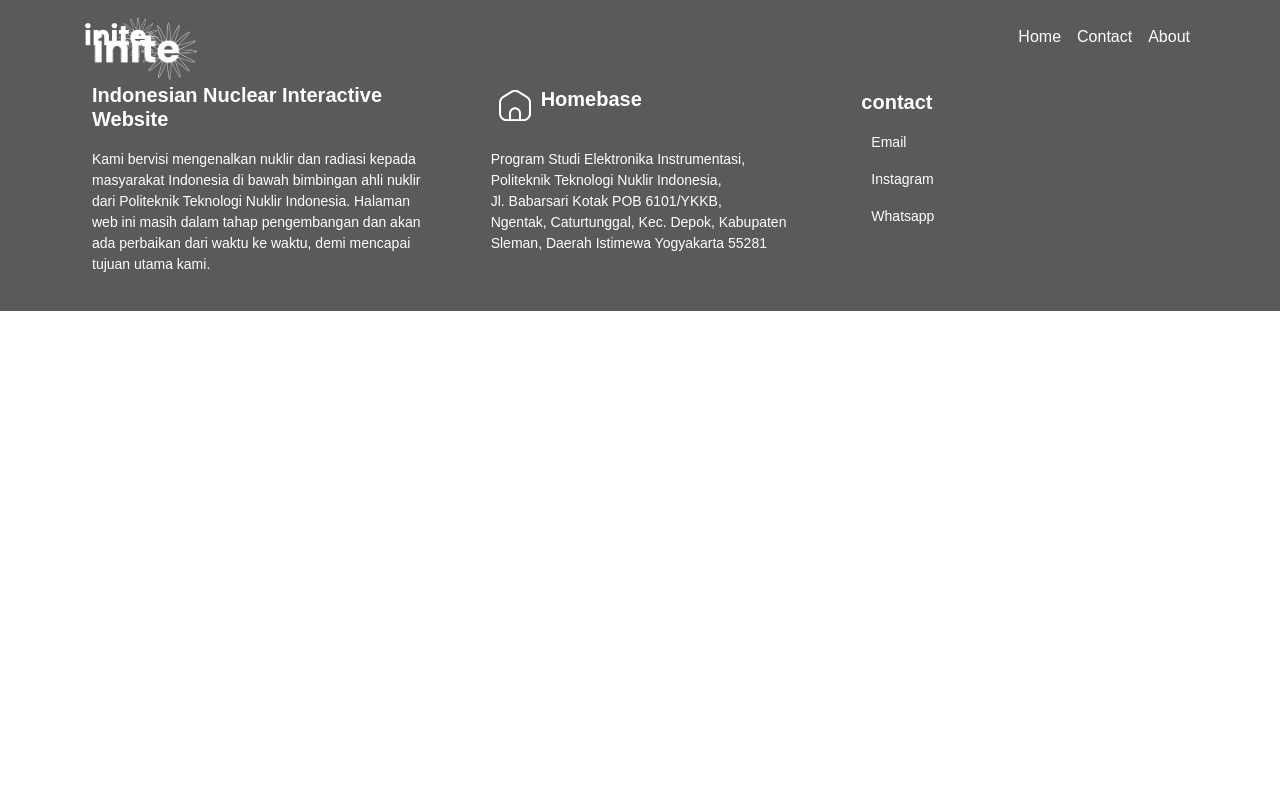
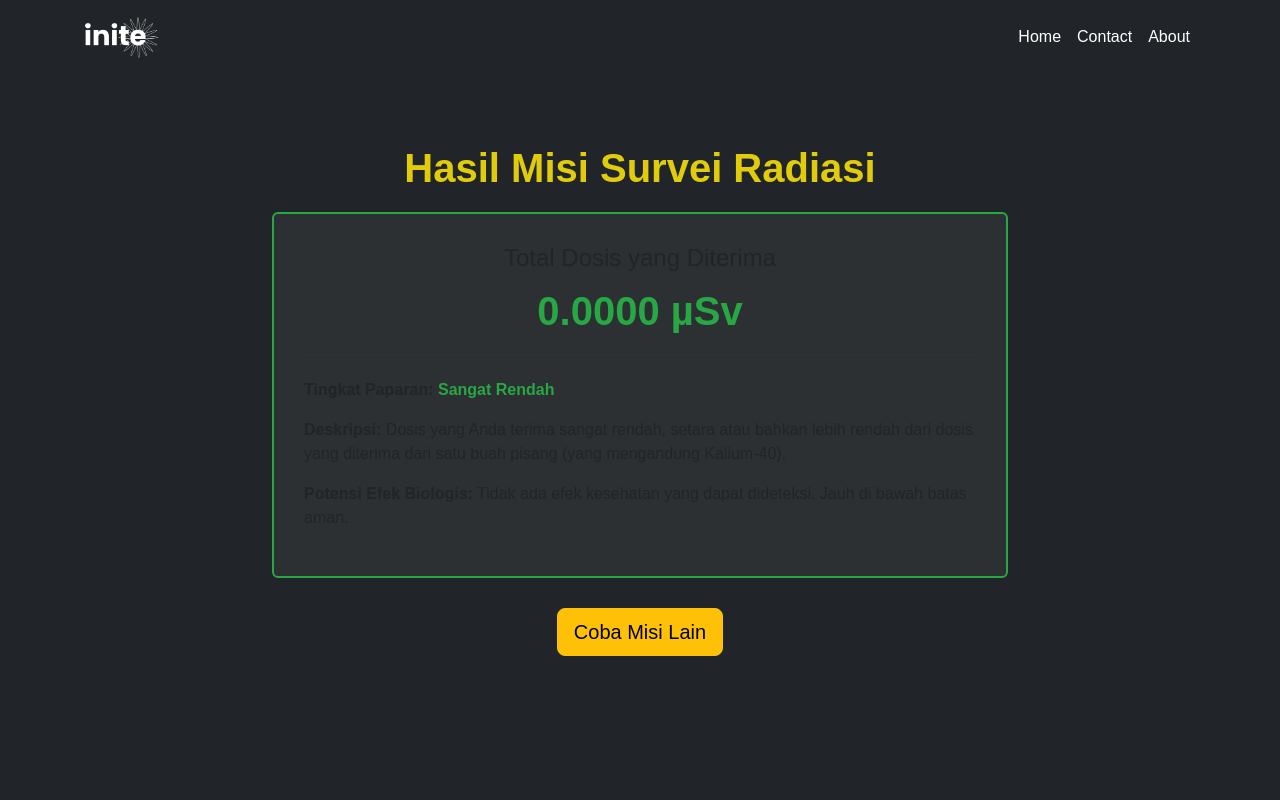
Before and after one commit to Sanssin/Inite, a React (Create React App) app: page /hasil-simulasi in a window 1280 px wide. Shown: the top 800 px of the page. Built offline with nearby package versions, Linux system fonts and the light colour scheme.

Commit message:
add mission

```diff
--- a/src/App.js
+++ b/src/App.js
@@ -20,6 +20,7 @@ import Nuclearpedia5 from "./body/Nuclearpedia5";
 import Nuclearpedia6 from "./body/Nuclearpedia6";
 import About from "./body/Aboutcont";
 import Kontak from "./body/Kontak";
+import HasilSimulasi from "./body/HasilSimulasi"; // Impor HasilSimulasi
 
 function App() {
   return (
@@ -37,9 +38,10 @@ function App() {
         <Route path="/event2" element={<Event2 />} />
         <Route path="/event3" element={<Event3 />} />
         <Route path="/startsim" element={<WelcomeSim />} />
-        <Route path="/introsim" element={<Introsim />} /> {/* Rute baru */}
+        <Route path="/introsim" element={<Introsim />} />
         <Route path="/setup" element={<SetupSim />} />
-        <Route path="/game" element={<Simulasi />} /> {/* Rute diubah */}
+        <Route path="/game" element={<Simulasi />} />
+        <Route path="/hasil-simulasi" element={<HasilSimulasi />} />
         <Route path="/about" element={<About />} />
         <Route path="/contact" element={<Kontak />} />
       </Routes>
--- /dev/null
+++ b/src/body/HasilSimulasi.jsx
@@ -0,0 +1,85 @@
+import React from 'react';
+import { useLocation, useNavigate } from 'react-router-dom';
+import { Container, Row, Col, Card, Button } from 'react-bootstrap';
+
+const getDoseEffect = (dose) => {
+  if (dose <= 0.1) {
+    return {
+      level: 'Sangat Rendah',
+      description: 'Dosis yang Anda terima sangat rendah, setara atau bahkan lebih rendah dari dosis yang diterima dari satu buah pisang (yang mengandung Kalium-40).',
+      effects: 'Tidak ada efek kesehatan yang dapat dideteksi. Jauh di bawah batas aman.',
+      color: '#28a745' // Green
+    };
+  } else if (dose <= 10) {
+    return {
+      level: 'Rendah',
+      description: 'Setara dengan dosis dari beberapa kali perjalanan pesawat antar benua atau beberapa kali rontgen gigi.',
+      effects: 'Risiko kesehatan pada tingkat ini dianggap dapat diabaikan dan tidak terdeteksi secara statistik.',
+      color: '#28a745' // Green
+    };
+  } else if (dose <= 100) {
+    return {
+      level: 'Moderat',
+      description: 'Anda telah menerima dosis yang setara dengan beberapa prosedur CT scan. Ini masih dalam rentang variasi radiasi latar tahunan di berbagai belahan dunia.',
+      effects: 'Risiko stokastik (misalnya kanker) sedikit meningkat, namun sangat sulit untuk dibedakan dari risiko populasi umum. Batas dosis tahunan untuk masyarakat umum adalah 1000 µSv (1 mSv).',
+      color: '#ffc107' // Yellow
+    };
+  } else if (dose <= 500) {
+    return {
+      level: 'Tinggi',
+      description: 'Dosis ini berada di atas batas tahunan untuk masyarakat umum. Pekerja radiasi memiliki batas yang lebih tinggi (rata-rata 20.000 µSv per tahun).',
+      effects: 'Peningkatan risiko kanker yang dapat diukur secara statistik jika paparan seperti ini terjadi berulang kali. Tidak ada efek deterministik (mual, kemerahan kulit) yang akan muncul.',
+      color: '#fd7e14' // Orange
+    };
+  } else {
+    return {
+      level: 'Sangat Tinggi',
+      description: 'Anda telah menerima dosis yang signifikan. Tingkat ini memerlukan pemantauan dan evaluasi lebih lanjut dalam skenario nyata.',
+      effects: 'Risiko jangka panjang (stokastik) meningkat secara signifikan. Semakin tinggi dosis, semakin besar risikonya. Mendekati tingkat di mana efek deterministik awal (seperti perubahan pada darah) dapat mulai terdeteksi pada individu yang sensitif.',
+      color: '#dc3545' // Red
+    };
+  }
+};
+
+const HasilSimulasi = () => {
+  const location = useLocation();
+  const navigate = useNavigate();
+  const { totalDose } = location.state || { totalDose: 0 };
+
+  const result = getDoseEffect(totalDose);
+
+  const handleRestart = () => {
+    navigate('/setup');
+  };
+
+  return (
+    <div style={{ fontFamily: "'Poppins', sans-serif", minHeight: '100vh', background: '#212529', color: 'white', display: 'flex', alignItems: 'center' }}>
+      <Container>
+        <Row className="justify-content-center text-center">
+          <Col md={8}>
+            <h1 style={{ color: '#E0CC0B', fontWeight: 'bold', marginBottom: '20px' }}>Hasil Misi Survei Radiasi</h1>
+            <Card style={{ background: 'rgba(255,255,255,0.05)', border: `2px solid ${result.color}` }}>
+              <Card.Body style={{ padding: '30px' }}>
+                <Card.Title as="h4">Total Dosis yang Diterima</Card.Title>
+                <p style={{ fontSize: '2.5rem', fontWeight: 'bold', color: result.color }}>
+                  {totalDose.toFixed(4)} µSv
+                </p>
+                <hr style={{ backgroundColor: 'white' }} />
+                <div style={{ textAlign: 'left', marginTop: '20px' }}>
+                  <p><strong>Tingkat Paparan:</strong> <span style={{ color: result.color, fontWeight: 'bold' }}>{result.level}</span></p>
+                  <p><strong>Deskripsi:</strong> {result.description}</p>
+                  <p><strong>Potensi Efek Biologis:</strong> {result.effects}</p>
+                </div>
+              </Card.Body>
+            </Card>
+            <Button variant="warning" size="lg" onClick={handleRestart} style={{ marginTop: '30px' }}>
+              Coba Misi Lain
+            </Button>
+          </Col>
+        </Row>
+      </Container>
+    </div>
+  );
+};
+
+export default HasilSimulasi;
--- a/src/body/SetupSim.jsx
+++ b/src/body/SetupSim.jsx
@@ -65,8 +65,8 @@ const SetupSim = () => {
                 <Form.Group as={Row} className="mb-3">
                   <Form.Label column sm={4} style={{fontWeight: 'bold'}}>Tebal Perisai (cm):</Form.Label>
                   <Col sm={8}>
-                    <Form.Control type="number" value={shieldingThickness} onChange={(e) => setShieldingThickness(parseFloat(e.target.value))} min="1" max="50" />
-                     <Form.Text muted>Masukkan nilai antara 1 - 50 cm.</Form.Text>
+                    <Form.Control type="number" value={shieldingThickness} onChange={(e) => setShieldingThickness(parseFloat(e.target.value))} min="0.1" max="50" />
+                     <Form.Text muted>Masukkan nilai antara 0,1 - 50 cm.</Form.Text>
                   </Col>
                 </Form.Group>
 
--- a/src/body/Simulasi.jsx
+++ b/src/body/Simulasi.jsx
@@ -1,6 +1,6 @@
 import React, { useState, useEffect } from "react";
-import { useLocation } from "react-router-dom";
-import { Container, Col } from "react-bootstrap";
+import { useLocation, useNavigate } from "react-router-dom";
+import { Container, Col, Button } from "react-bootstrap";
 import GameArea from "./game/GameArea";
 
 const shieldedIds = new Set([24, 25, 26, 32, 33, 34, 41, 42, 43, 44, 50, 51, 52, 53, 59, 60, 61, 62, 68, 70, 71]);
@@ -38,6 +38,8 @@ const coordinates = [
     { id: 68, x: 8.9, y: 9.6 }, { id: 70, x: 12.5, y: 7.7 },
     { id: 71, x: 14.1, y: 6.7 },
 ];
+const allCoordinateIds = coordinates.map(c => c.id);
+
 
 const logicalCoordinates = (() => {
     const allIds = new Set(coordinates.map(c => c.id));
@@ -86,7 +88,7 @@ const HudComponent = ({ data }) => {
     color: 'white',
     padding: '10px 15px',
     borderRadius: '8px',
-    border: '1px solid #fd7e14', // Static border color
+    border: '1px solid #fd7e14',
     zIndex: 10,
     fontFamily: "'Poppins', sans-serif",
     fontSize: '0.85rem',
@@ -138,6 +140,14 @@ const HudComponent = ({ data }) => {
         <p style={{ margin: '5px 0 0 0' }}><strong>Tebal:</strong> {data.shield_thickness} cm</p>
         <p style={{ margin: '5px 0 0 0' }}><strong>HVL:</strong> {data.hvl} cm</p>
       </div>
+
+      {/* Bottom-Left: Mission Status */}
+      <div style={{ ...narrowHudStyle, bottom: '20px', left: '20px' }}>
+        <h5 style={{ margin: 0, paddingBottom: '5px', borderBottom: '1px solid #fd7e14', fontSize: '1rem' }}><strong>STATUS MISI</strong></h5>
+        <p style={{ margin: '8px 0 0 0' }}>
+          <strong>Titik Survei:</strong> {data.visitedPoints.size} / {data.targetPoints.length}
+        </p>
+      </div>
     </>
   );
 };
@@ -145,6 +155,7 @@ const HudComponent = ({ data }) => {
 
 export const Simulasi = () => {
   const location = useLocation();
+  const navigate = useNavigate();
   const { setupData } = location.state || {
     setupData: {
       sourceType: 'cs-137',
@@ -160,6 +171,35 @@ export const Simulasi = () => {
   const [shieldThickness, setShieldThickness] = useState(0);
   const [totalDose, setTotalDose] = useState(0);
   const [fluctuatingDoseRate, setFluctuatingDoseRate] = useState(0);
+
+  // Mission State
+  const [targetPoints, setTargetPoints] = useState([]);
+  const [visitedPoints, setVisitedPoints] = useState(new Set());
+  const [allPointsVisited, setAllPointsVisited] = useState(false);
+
+  // Initialize Mission
+  useEffect(() => {
+    const shuffled = [...allCoordinateIds].sort(() => 0.5 - Math.random());
+    // Exclude starting point and points very close to the source for fairness
+    const excludedPoints = new Set([22, 13, 14, 15, 21, 23, 30, 31, 32]);
+    const possiblePoints = shuffled.filter(id => !excludedPoints.has(id));
+    setTargetPoints(possiblePoints.slice(0, 3)); // Take 3 random points
+  }, []);
+
+  // Check if a target point is visited
+  useEffect(() => {
+    if (targetPoints.includes(positionId)) {
+      setVisitedPoints(prevVisited => new Set(prevVisited).add(positionId));
+    }
+  }, [positionId, targetPoints]);
+
+  // Check if all points have been visited
+  useEffect(() => {
+    if (targetPoints.length > 0 && visitedPoints.size === targetPoints.length) {
+      setAllPointsVisited(true);
+    }
+  }, [visitedPoints, targetPoints]);
+
 
   useEffect(() => {
     const getDoseRate = async () => {
@@ -216,12 +256,22 @@ export const Simulasi = () => {
     }
   }, [simulationData]);
 
+  const handleFinishMission = () => {
+    if (allPointsVisited) {
+      navigate('/hasil-simulasi', { state: { totalDose } });
+    } else {
+      alert('Misi Belum Selesai! Silakan kunjungi semua titik survei yang ditandai.');
+    }
+  };
+
   const hudData = simulationData ? {
     ...simulationData,
     distance: distance,
     shield_thickness: shieldThickness,
     total_dose: totalDose,
-    fluctuatingDoseRate: fluctuatingDoseRate
+    fluctuatingDoseRate: fluctuatingDoseRate,
+    targetPoints,
+    visitedPoints
   } : null;
 
   return (
@@ -242,6 +292,10 @@ export const Simulasi = () => {
                 onPositionChange={setPositionId}
                 simulationData={simulationData}
                 coordinates={coordinates}
+                targetPoints={targetPoints}
+                visitedPoints={visitedPoints}
+                onFinishMission={handleFinishMission} // Pass down the function
+                isMissionComplete={allPointsVisited} // Pass down the status
               />
               <HudComponent data={hudData} />
             </div>
--- a/src/body/game/GameArea.js
+++ b/src/body/game/GameArea.js
@@ -9,6 +9,40 @@ import characterDownRight from './assets/avatar/Bawah-Kanan.png';
 import shieldingWall from '../../assets/Shielding.png';
 
 const gridCellSize = 25;
+
+// Komponen untuk penanda titik survei
+const SurveyMarker = ({ x, y, isVisited }) => {
+  const style = {
+    position: 'absolute',
+    top: `${y * gridCellSize}px`,
+    left: `${x * gridCellSize}px`,
+    transform: 'translate(-50%, -50%)',
+    zIndex: 2, // Di bawah karakter tapi di atas map
+    width: '30px',
+    height: '30px',
+    borderRadius: '50%',
+    display: 'flex',
+    alignItems: 'center',
+    justifyContent: 'center',
+    fontSize: '20px',
+    fontWeight: 'bold',
+    transition: 'all 0.3s ease',
+  };
+
+  if (isVisited) {
+    style.backgroundColor = 'rgba(40, 167, 69, 0.7)'; // Green, semi-transparent
+    style.color = 'white';
+    style.border = '2px solid #28a745';
+    return <div style={style}>✓</div>; // Checkmark icon
+  } else {
+    style.backgroundColor = 'rgba(224, 204, 11, 0.7)'; // Yellow, semi-transparent
+    style.color = 'black';
+    style.border = '2px solid #E0CC0B';
+    style.animation = 'pulse 2s infinite';
+    return <div style={style}>!</div>; // Exclamation mark
+  }
+};
+
 
 const visualShieldingIds = new Set([24, 32, 33]);
 const shieldedIds = new Set([24, 25, 26, 32, 33, 34, 41, 42, 43, 44, 50, 51, 52, 53, 59, 60, 61, 62, 68, 70, 71]);
@@ -25,7 +59,7 @@ const gaussianRandom = () => {
   return Math.sqrt(-2.0 * Math.log(u)) * Math.cos(2.0 * Math.PI * v);
 };
 
-const GameArea = ({ positionId, onPositionChange, simulationData, coordinates }) => {
+const GameArea = ({ positionId, onPositionChange, simulationData, coordinates, targetPoints, visitedPoints, onFinishMission, isMissionComplete }) => {
   const navigate = useNavigate();
   const [direction, setDirection] = useState('downLeft');
   const [displayedLevel, setDisplayedLevel] = useState(0);
@@ -91,6 +125,14 @@ const GameArea = ({ positionId, onPositionChange, simulationData, coordinates })
   return (
     <div className="game-area">
       <SVGComponent className="room" />
+
+      {/* Render Survey Markers */}
+      {targetPoints.map(pointId => {
+        const coord = coordinates.find(c => c.id === pointId);
+        if (!coord) return null;
+        return <SurveyMarker key={pointId} x={coord.x} y={coord.y} isVisited={visitedPoints.has(pointId)} />
+      })}
+
       <div className="character" style={characterStyle}>
         <div className={`avatar-shield ${isAvatarShielded(positionId) ? 'active' : ''}`}></div>
         <img src={direction === 'upLeft' ? characterUpLeft : direction === 'upRight' ? characterUpRight : direction === 'downLeft' ? characterDownLeft : characterDownRight} alt="character" />
@@ -123,7 +165,16 @@ const GameArea = ({ positionId, onPositionChange, simulationData, coordinates })
           <button className="control-button down-left" onClick={() => moveCharacter(positionId - 1, "downLeft")}>↙</button>
           <button className="control-button down-right" onClick={() => moveCharacter(positionId - 9, "downRight")}>↘</button>
         </div>
-        <button className="end-button" onClick={handleEndClick}>End</button>
+        <button
+          className="end-button"
+          onClick={onFinishMission}
+          style={{
+            backgroundColor: isMissionComplete ? '#fd7e14' : '#6c757d',
+            cursor: isMissionComplete ? 'pointer' : 'not-allowed'
+          }}
+        >
+          Selesaikan Misi
+        </button>
       </div>
     </div>
   );
```
